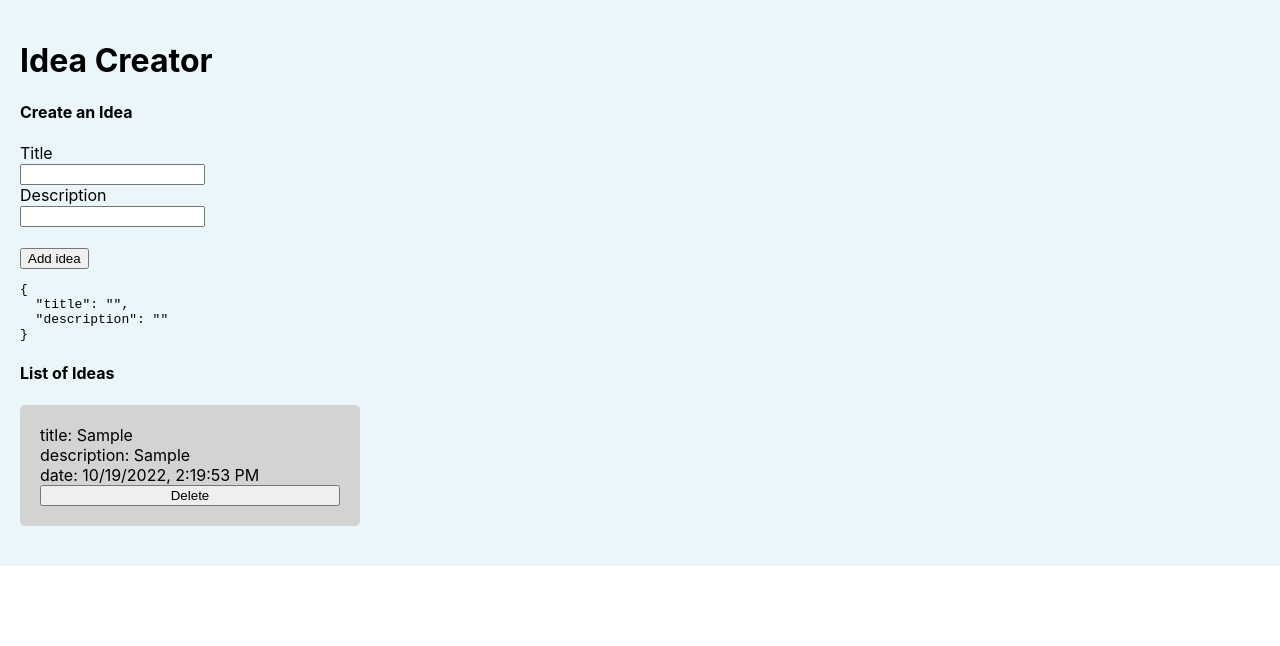
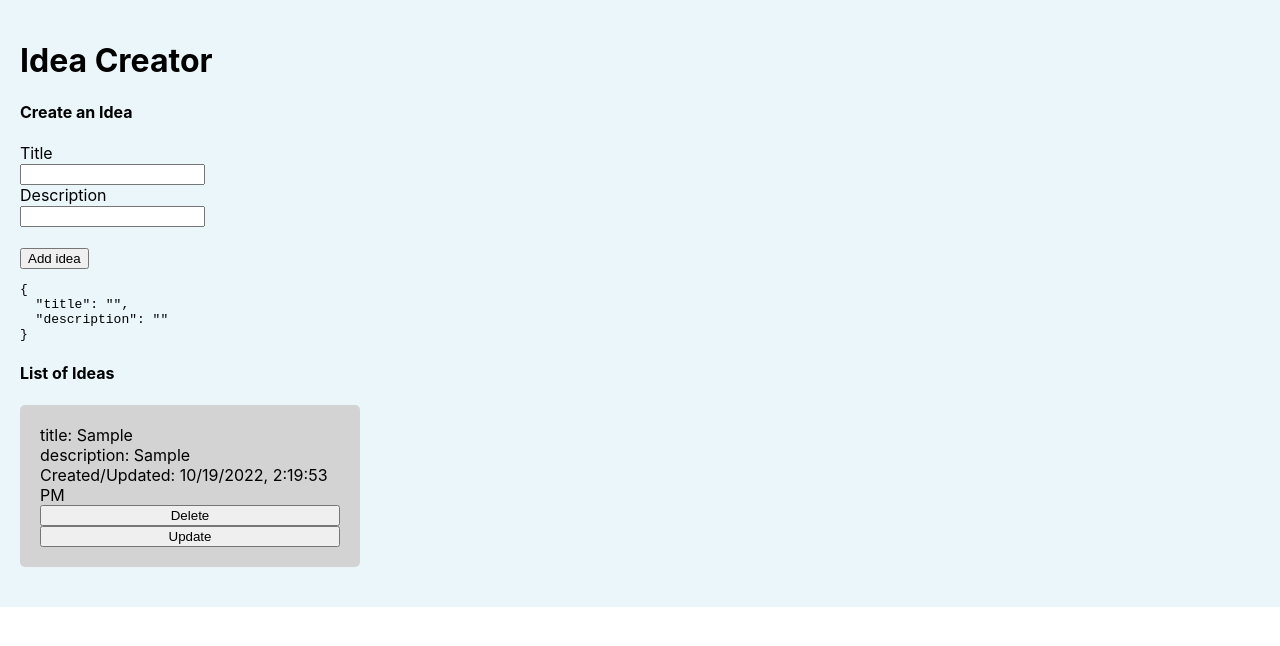
Before and after one commit to kammanz/idea-creator, a React (Create React App) app: page / in a window 1280 px wide. Both pictures are taken after typing "Sample", "Sample" into the empty fields and a click on the button "Add idea". Shown: the top 646 px of the page. Built offline with nearby package versions, Linux system fonts and the light colour scheme.

Commit message:
added update button to card

```diff
--- a/src/components/Card.js
+++ b/src/components/Card.js
@@ -1,13 +1,16 @@
 import React from 'react';
 import styles from './Card.module.css';
 
-const Card = ({ title, description, date, id, handleDelete }) => {
+const Card = ({ title, description, date, id, handleDelete, handleUpdate }) => {
   return (
     <div className={styles.card}>
       <div>title: {title}</div>
       <div>description: {description}</div>
-      <div>date: {date}</div>
+      <div>Created/Updated: {date}</div>
       <button onClick={() => handleDelete(id)}>Delete</button>
+      <button onClick={() => handleUpdate({ id, title, description })}>
+        Update
+      </button>
     </div>
   );
 };
--- a/src/components/List.js
+++ b/src/components/List.js
@@ -28,6 +28,27 @@ const List = () => {
     setIdeas(filteredList);
   };
 
+  const handleUpdate = ({ id, title, description }) => {
+    let date = new Date();
+    let dateNum = date.getTime();
+    let dateString = date.toLocaleString();
+
+    const updatedIdea = {
+      title,
+      description,
+      dateNum,
+      dateString,
+    };
+
+    let updatedList = ideas.map((idea) =>
+      idea.id === id
+        ? { ...idea, title, description, dateNum, dateString }
+        : idea
+    );
+
+    setIdeas(updatedList);
+  };
+
   return (
     <>
       <h4>Create an Idea</h4>
@@ -44,7 +65,7 @@ const List = () => {
                 description={description}
                 date={dateString}
                 handleDelete={handleDelete}
-                setIdeas={setIdeas}
+                handleUpdate={handleUpdate}
               />
             </div>
           );
```
